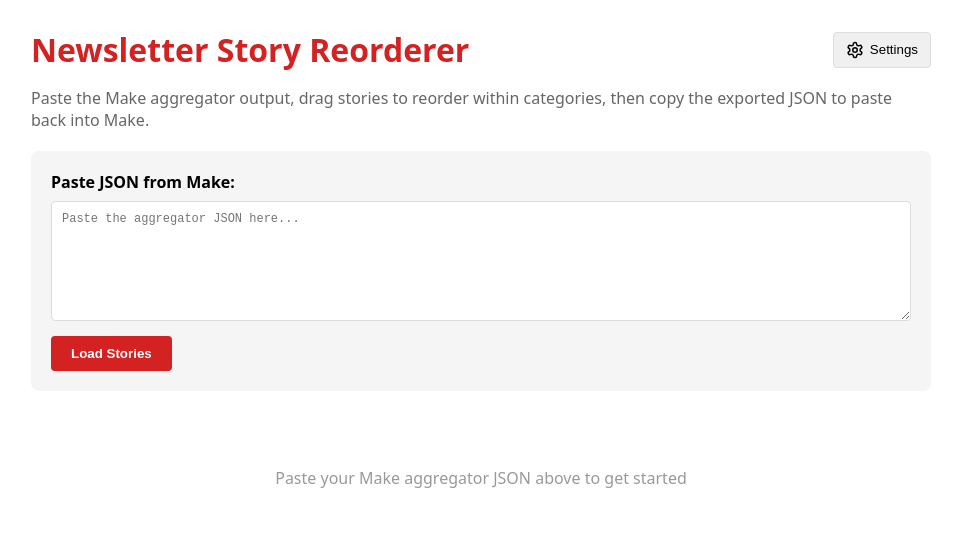
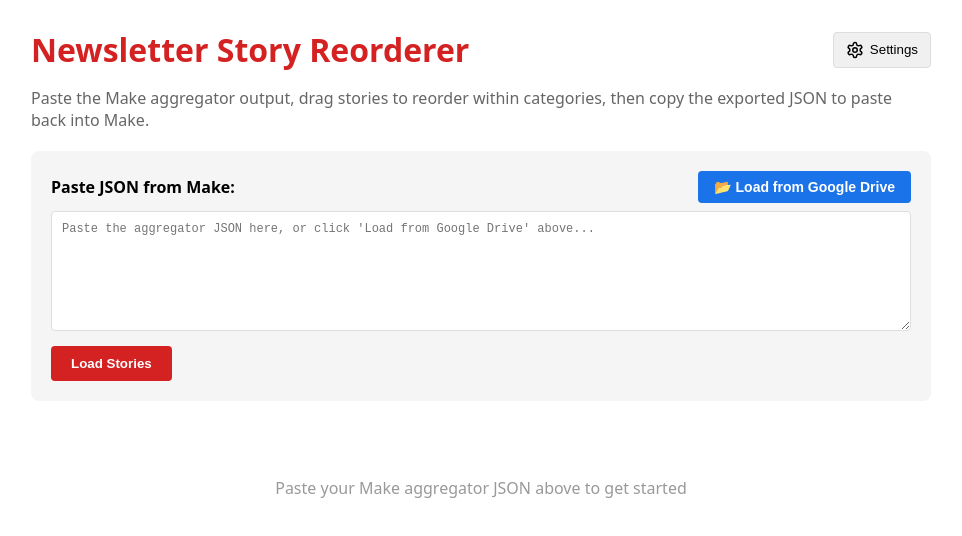
Before and after one commit to PfeifwithaP/newsletter-reorderer, a React (Create React App) app: page / in a window 1280 px wide. Shown: the top 536 px of the page, without its empty margins (159-1121 px from the left). Built offline with nearby package versions, Linux system fonts and the light colour scheme.

Commit message:
Add Load from Google Drive button with file ID setting

```diff
--- a/src/App.jsx
+++ b/src/App.jsx
@@ -19,6 +19,10 @@ export default function NewsletterReorderer() {
   const [makeWebhookUrl, setMakeWebhookUrl] = useState(() => {
     return localStorage.getItem('makeWebhookUrl') || '';
   });
+  const [driveFileId, setDriveFileId] = useState(() => {
+    return localStorage.getItem('driveFileId') || '17n4JxDuqwEWK3JqHyHwTJZajgIYlfqxx';
+  });
+  const [loadingFromDrive, setLoadingFromDrive] = useState(false);
 
   // Load outlet map from localStorage or use defaults
   const defaultOutletMap = {
@@ -165,6 +169,30 @@ export default function NewsletterReorderer() {
   const saveMakeWebhookUrl = (url) => {
     setMakeWebhookUrl(url);
     localStorage.setItem('makeWebhookUrl', url);
+  };
+
+  const saveDriveFileId = (id) => {
+    setDriveFileId(id);
+    localStorage.setItem('driveFileId', id);
+  };
+
+  const loadFromDrive = async () => {
+    if (!driveFileId) {
+      alert('Please enter your Google Drive file ID in Settings first!');
+      return;
+    }
+    setLoadingFromDrive(true);
+    try {
+      const url = `https://drive.google.com/uc?export=download&id=${driveFileId}`;
+      const response = await fetch(url);
+      if (!response.ok) throw new Error('Failed to fetch file from Google Drive');
+      const text = await response.text();
+      parseJson(text);
+    } catch (error) {
+      alert(`❌ Error loading from Google Drive: ${error.message}`);
+    } finally {
+      setLoadingFromDrive(false);
+    }
   };
 
   const sendToMake = async () => {
@@ -467,6 +495,34 @@ export default function NewsletterReorderer() {
               </div>
             </div>
 
+            {/* Google Drive File ID */}
+            <div style={{ marginBottom: '20px', paddingBottom: '20px', borderBottom: '1px solid #eee' }}>
+              <h3 style={{ marginTop: 0, marginBottom: '12px' }}>Google Drive File ID</h3>
+              <p style={{ fontSize: '12px', color: '#666', marginTop: 0, marginBottom: '12px' }}>
+                The ID of your Today's_Clips_JSON.txt file in Google Drive. Find it in the file's URL.
+              </p>
+              <input
+                type="text"
+                placeholder="17n4JxDuqwEWK3JqHyHwTJZajgIYlfqxx"
+                value={driveFileId}
+                onChange={(e) => saveDriveFileId(e.target.value)}
+                style={{
+                  width: '100%',
+                  padding: '10px',
+                  border: '1px solid #ddd',
+                  borderRadius: '4px',
+                  fontSize: '14px',
+                  fontFamily: 'monospace',
+                  boxSizing: 'border-box',
+                }}
+              />
+              {driveFileId && (
+                <div style={{ fontSize: '12px', color: '#4CAF50', marginTop: '8px' }}>
+                  ✓ File ID saved
+                </div>
+              )}
+            </div>
+
             {/* Make Webhook URL */}
             <div style={{ marginBottom: '20px', paddingBottom: '20px', borderBottom: '1px solid #eee' }}>
               <h3 style={{ marginTop: 0, marginBottom: '12px' }}>Make Webhook URL</h3>
@@ -628,11 +684,29 @@ export default function NewsletterReorderer() {
         </div>
       )}
       <div style={{ backgroundColor: '#f5f5f5', padding: '20px', borderRadius: '8px', marginBottom: '20px' }}>
-        <label style={{ display: 'block', fontWeight: 'bold', marginBottom: '8px' }}>Paste JSON from Make:</label>
+        <div style={{ display: 'flex', justifyContent: 'space-between', alignItems: 'center', marginBottom: '8px' }}>
+          <label style={{ fontWeight: 'bold' }}>Paste JSON from Make:</label>
+          <button
+            onClick={loadFromDrive}
+            disabled={loadingFromDrive}
+            style={{
+              padding: '8px 16px',
+              backgroundColor: '#1a73e8',
+              color: 'white',
+              border: 'none',
+              borderRadius: '4px',
+              cursor: loadingFromDrive ? 'wait' : 'pointer',
+              fontWeight: 'bold',
+              fontSize: '14px',
+            }}
+          >
+            {loadingFromDrive ? '⏳ Loading...' : '📂 Load from Google Drive'}
+          </button>
+        </div>
         <textarea
           value={jsonInput}
           onChange={(e) => setJsonInput(e.target.value)}
-          placeholder="Paste the aggregator JSON here..."
+          placeholder="Paste the aggregator JSON here, or click 'Load from Google Drive' above..."
           style={{
             width: '100%',
             height: '120px',
```
